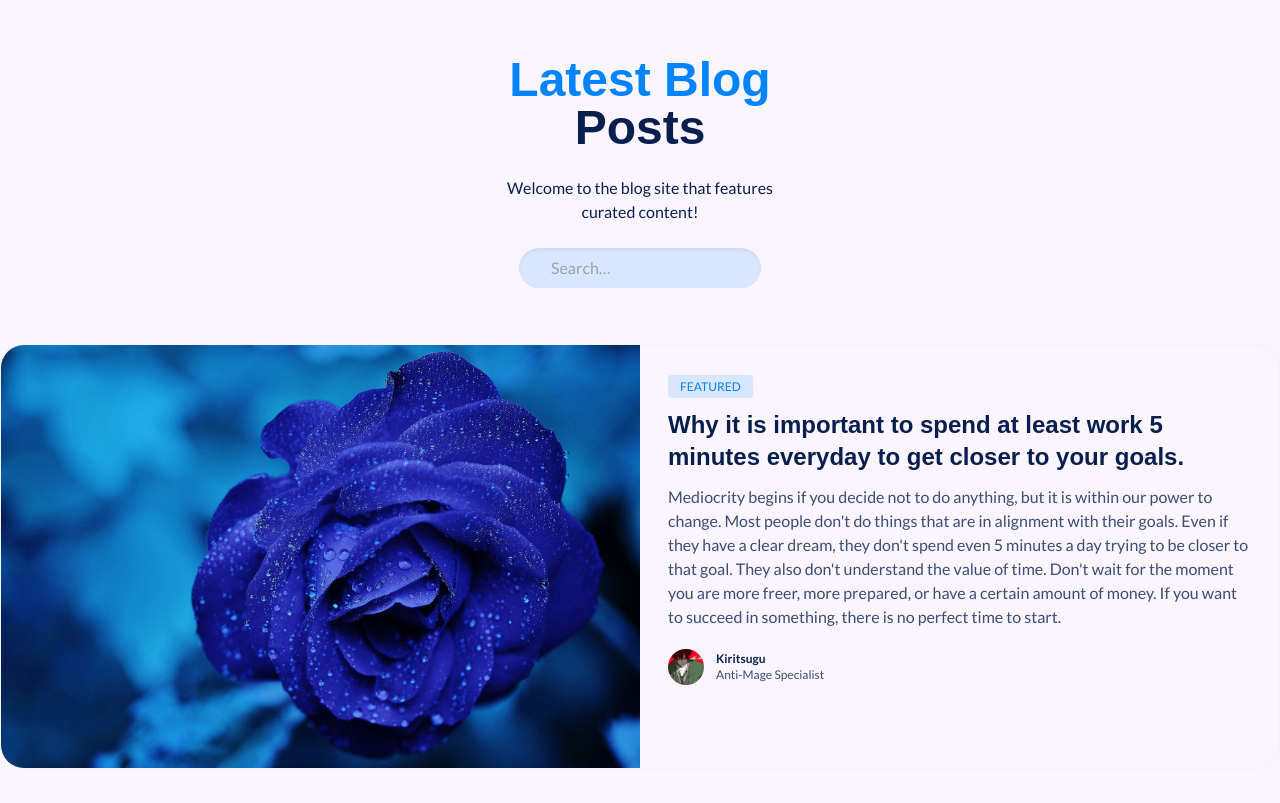
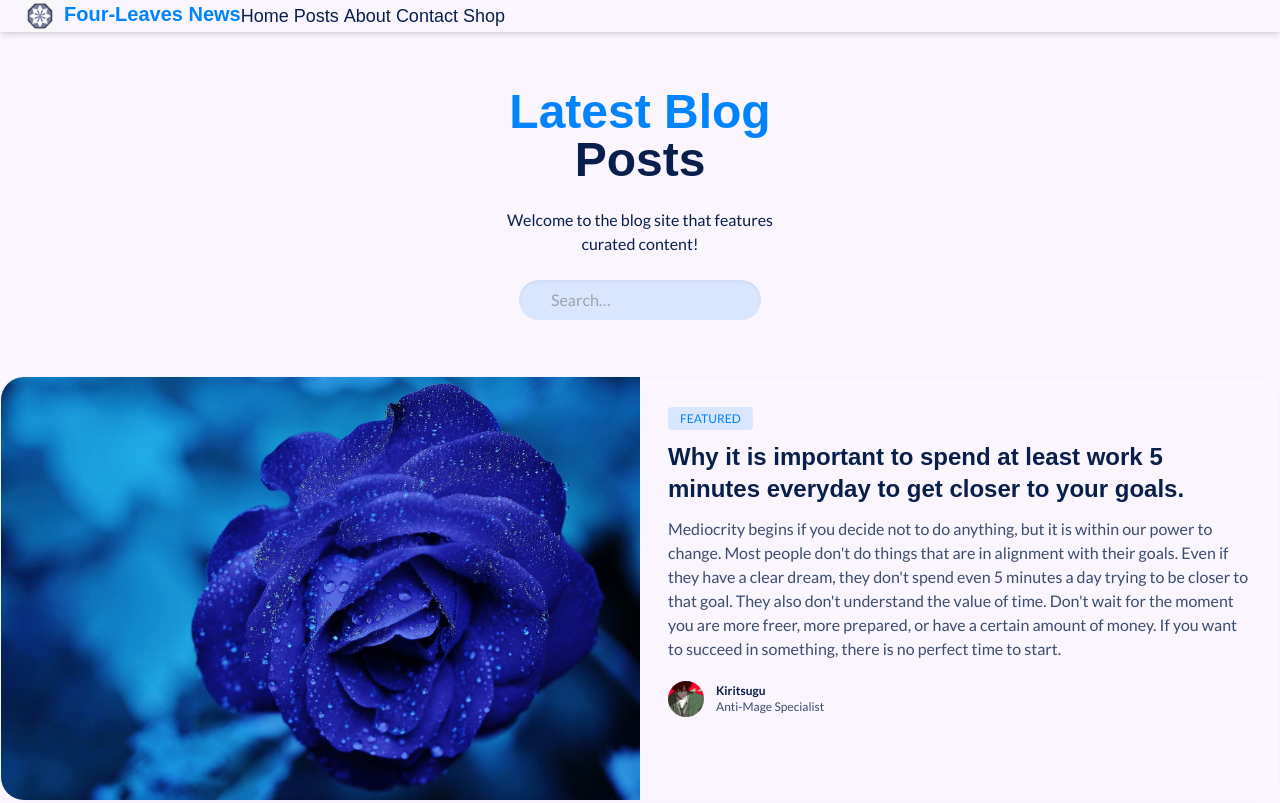
Before and after one commit to DragonSenses/blog-site, a website: page index.html in a window 1280 px wide. Shown: the top 803 px of the page. Drawn offline with Linux system fonts and the light colour scheme; a web font is replaced by a local one.

Commit message:
Created Navbar
Added name, icon, and menu items to nav bar

```diff
--- a/index.html
+++ b/index.html
@@ -9,6 +9,37 @@
 
 <!-- If font is not specifically specified, then apply default body font -->
 <body class="font-body bg-purple-50">
+  <div class="bg-purple-50 shadow-md">
+    <header class="container mx-auto max-w-7xl flex items-center px-6">
+      <!-- Logo and Blog Name -->
+      <div class="flex item-center text-sec hover:text-pri cursor-pointer transition">
+        <img src="/src/assets/img/first-high-emblem.jpg"
+        class="fill-current h-8 w-8 mr-2" viewBox="0 0 54 54">
+        <span class="font-semibold text-xl font-title">Four-Leaves News</span>
+      </div>
+      <!-- nav bar -->
+      <nav class="font-title">
+        <ul class="text-lg">
+          <li class="inline-block items-center">
+            <a href="#" class="text-pri hover:text-sec transition">Home</a>
+          </li>
+          <li class="inline-block items-center">
+            <a href="#" class="text-pri hover:text-sec transition">Posts</a>
+          </li>
+          <li class="inline-block items-center">
+            <a href="#" class="text-pri hover:text-sec transition">About</a>
+          </li>
+          <li class="inline-block items-center">
+            <a href="#" class="text-pri hover:text-sec transition">Contact</a>
+          </li>
+          <li class="inline-block items-center">
+            <a href="#" class="text-pri hover:text-sec transition">Shop</a>
+          </li>
+        </ul>
+      </nav>
+    </header>
+  </div>
+
   <div class="container px-4 mx-auto max-w-5xl">
     <!-- Add padding to y direction for both top and bottom of center title -->
     <div class="text-center py-10 sm:py-14">
@@ -242,7 +273,7 @@
   </section>
 
   <footer class="bg-pri">
-    <div class="sm:flex text-center px-12 text-white font-bold py-8 font-title font-extrabold
+    <div class="sm:flex text-center px-12 md:px-4 text-white font-bold py-8 font-title font-extrabold
       justify-between max-w-5xl mx-auto tracking-wider">
       <p>フォア・リーブス・テクノロジー</p>
       <p>Copyright &copy; 2023. Four Leaves Technology. All rights reserved</p>
```
Also changed, not shown: README.md, dist/output.css, src/assets/img/first-high-emblem.jpg (added).
